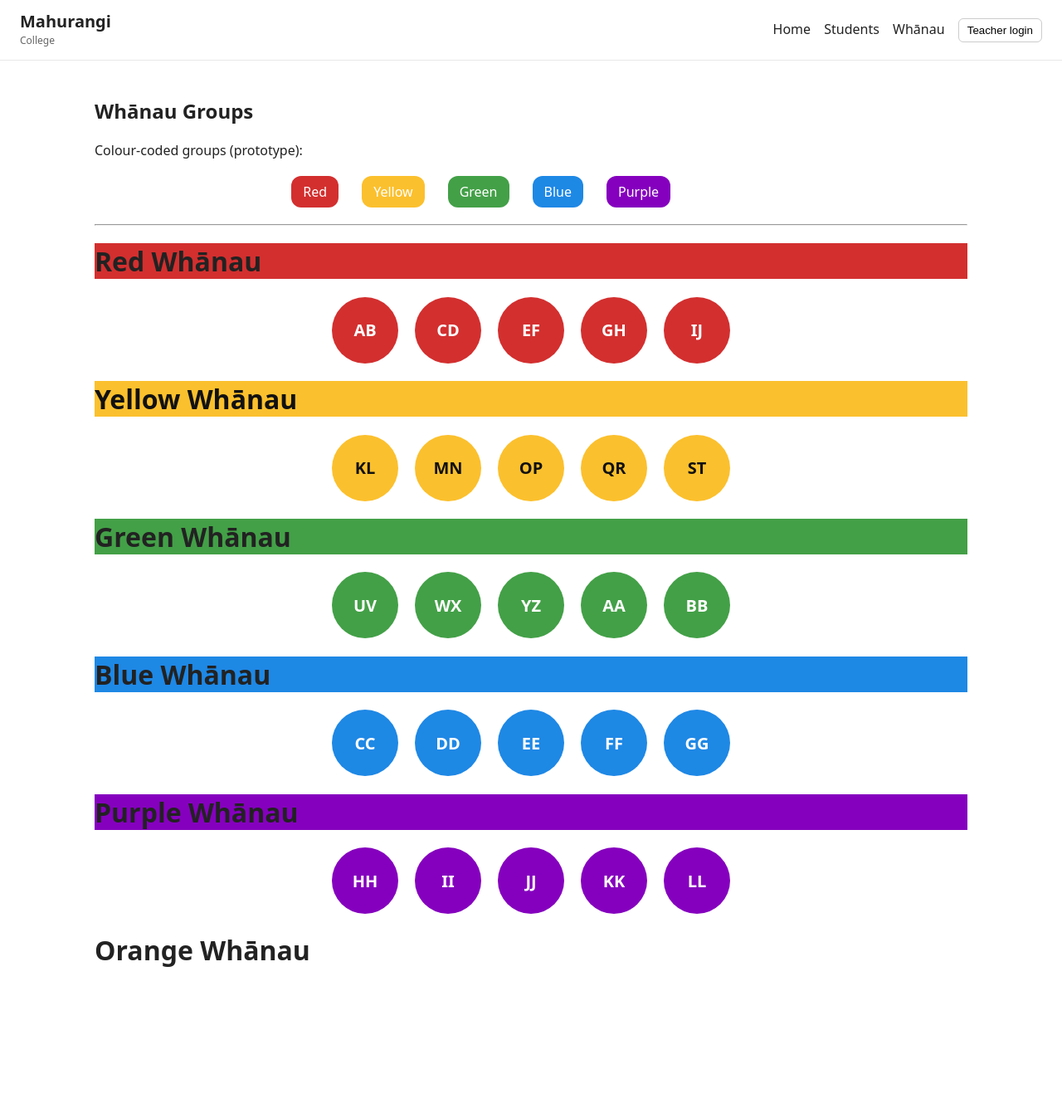
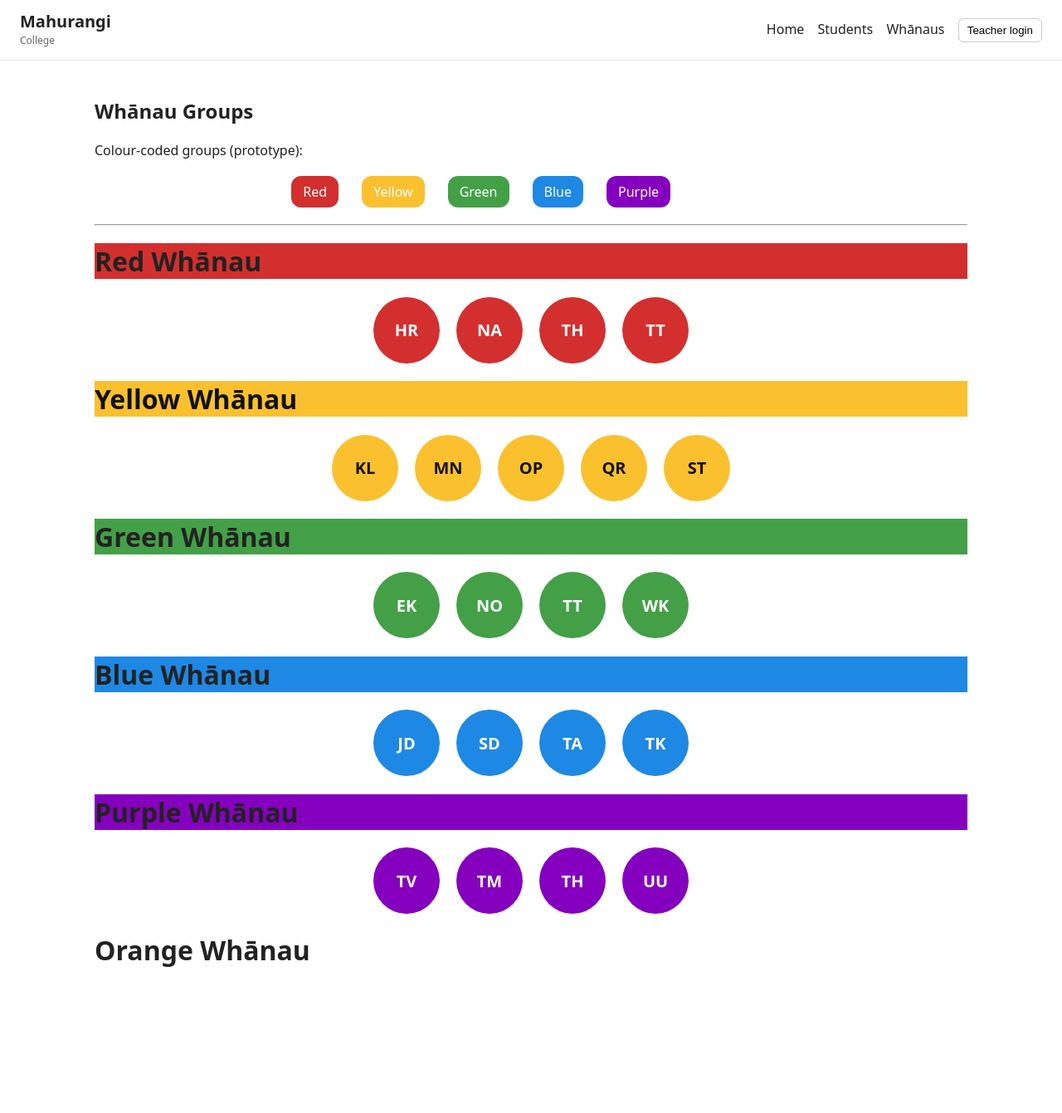
Before and after one commit to mahuec45/websiteproto, a Flask app: page /whanaus in a window 1280 px wide. Shown: the top 1341 px of the page at 83% size. Run offline with Flask 3, Linux system fonts and the light colour scheme.

Commit message:
Updated Whanaus page

```diff
--- a/website proto/templates/base.html
+++ b/website proto/templates/base.html
@@ -16,7 +16,7 @@
     <nav class="nav">
       <a href="{{ url_for('index') }}">Home</a>
       <a href="{{ url_for('students_page') }}">Students</a>
-      <a href="{{ url_for('whanaus') }}">Whānau</a>
+      <a href="{{ url_for('whanaus') }}">Whānaus</a>
       <button class="teacher-btn">Teacher login</button>
     </nav>
   </header>
--- a/website proto/templates/whanaus.html
+++ b/website proto/templates/whanaus.html
@@ -20,11 +20,10 @@
   <h1 class="whanau-title whanau-red">Red Whānau</h1>
 
   <div class="whanau-row">
-    <div class="avatar whanau-red">AB</div>
-    <div class="avatar whanau-red">CD</div>
-    <div class="avatar whanau-red">EF</div>
-    <div class="avatar whanau-red">GH</div>
-    <div class="avatar whanau-red">IJ</div>
+    <div class="avatar whanau-red">HR</div>
+    <div class="avatar whanau-red">NA</div>
+    <div class="avatar whanau-red">TH</div>
+    <div class="avatar whanau-red">TT</div>
   </div>
 
   <!-- Yellow Whānau -->
@@ -42,40 +41,37 @@
   <h1 class="whanau-title whanau-green">Green Whānau</h1>
 
   <div class="whanau-row">
-    <div class="avatar whanau-green">UV</div>
-    <div class="avatar whanau-green">WX</div>
-    <div class="avatar whanau-green">YZ</div>
-    <div class="avatar whanau-green">AA</div>
-    <div class="avatar whanau-green">BB</div>
+    <div class="avatar whanau-green">EK</div>
+    <div class="avatar whanau-green">NO</div>
+    <div class="avatar whanau-green">TT</div>
+    <div class="avatar whanau-green">WK</div>
   </div>
 
   <!-- Blue Whānau -->
   <h1 class="whanau-title whanau-blue">Blue Whānau</h1>
 
   <div class="whanau-row">
-    <div class="avatar whanau-blue">CC</div>
-    <div class="avatar whanau-blue">DD</div>
-    <div class="avatar whanau-blue">EE</div>
-    <div class="avatar whanau-blue">FF</div>
-    <div class="avatar whanau-blue">GG</div>
+    <div class="avatar whanau-blue">JD</div>
+    <div class="avatar whanau-blue">SD</div>
+    <div class="avatar whanau-blue">TA</div>
+    <div class="avatar whanau-blue">TK</div>
   </div>
 
   <!-- Purple Whānau -->
   <h1 class="whanau-title whanau-purple">Purple Whānau</h1>
 
   <div class="whanau-row">
-    <div class="avatar whanau-purple">HH</div>
-    <div class="avatar whanau-purple">II</div>
-    <div class="avatar whanau-purple">JJ</div>
-    <div class="avatar whanau-purple">KK</div>
-    <div class="avatar whanau-purple">LL</div>
+    <div class="avatar whanau-purple">TV</div>
+    <div class="avatar whanau-purple">TM</div>
+    <div class="avatar whanau-purple">TH</div>
+    <div class="avatar whanau-purple">UU</div>
   </div>
 
   <!-- Orange Whānau -->
   <h1 class="whanau-title whanau-orange">Orange Whānau</h1>
 
   <div class="whanau-row">
-    <div class="avatar whanau-orange">MM</div>
+    <div class="avatar whanau-orange"></div>
     <div class="avatar whanau-orange">NN</div>
     <div class="avatar whanau-orange">OO</div>
     <div class="avatar whanau-orange">PP</div>
```
Also changed, not shown: website proto/app.py (+4 -4 lines).
